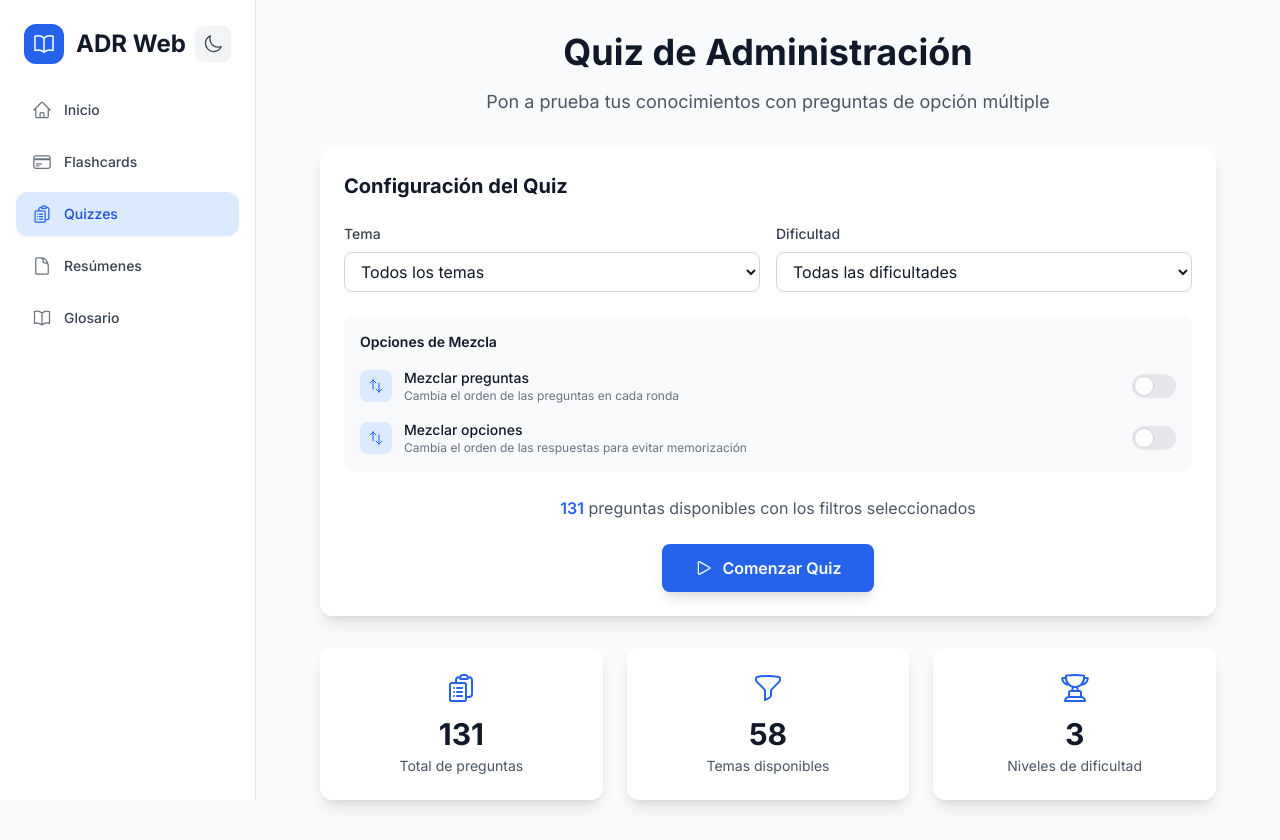
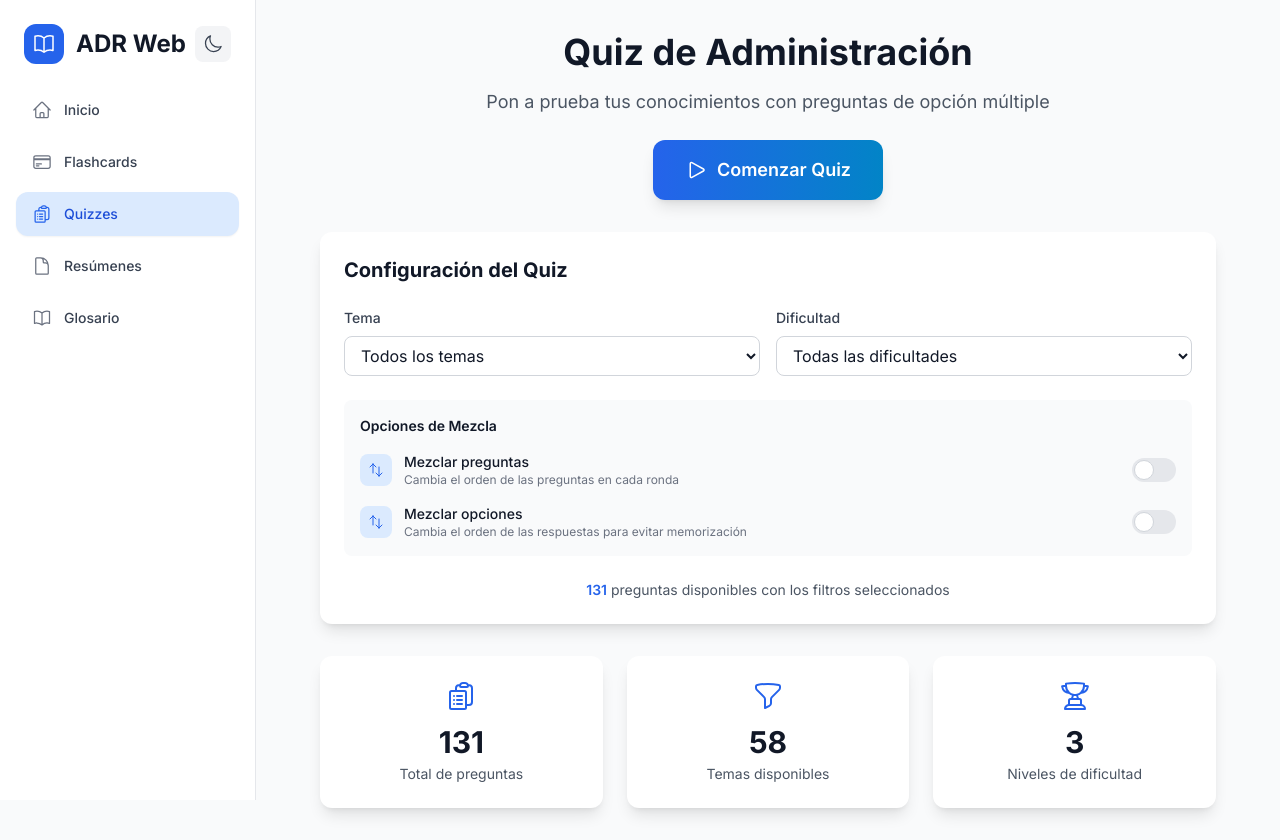
Before and after one commit to brahianf1/adr-web, a React (Vite) app: page /quizzes in a window 1280 px wide. Built offline with nearby package versions, Linux system fonts and the light colour scheme.

Commit message:
feat: add start quiz button with improved styling and accessibility

```diff
--- a/src/pages/Quizzes.jsx
+++ b/src/pages/Quizzes.jsx
@@ -484,9 +484,21 @@ const Quizzes = () => {
           <h1 className="text-3xl lg:text-4xl font-bold text-gray-900 dark:text-white mb-4">
             Quiz de Administración
           </h1>
-          <p className="text-gray-600 dark:text-gray-400 text-lg">
+          <p className="text-gray-600 dark:text-gray-400 text-lg mb-6">
             Pon a prueba tus conocimientos con preguntas de opción múltiple
           </p>
+
+          {/* Start Quiz Button */}
+          <div className="flex justify-center">
+            <button
+              onClick={startQuiz}
+              disabled={filteredQuizzes.length === 0}
+              className="px-8 py-4 bg-gradient-to-r from-primary-600 to-secondary-600 text-white text-lg font-semibold rounded-xl shadow-lg hover:shadow-xl transition-all duration-200 transform hover:scale-105 disabled:opacity-50 disabled:cursor-not-allowed disabled:transform-none flex items-center space-x-2"
+            >
+              <PlayIcon className="w-6 h-6" />
+              <span>Comenzar Quiz</span>
+            </button>
+          </div>
         </motion.div>
 
         {/* Filters */}
@@ -597,20 +609,11 @@ const Quizzes = () => {
           </div>
 
           <div className="text-center">
-            <p className="text-gray-600 dark:text-gray-400 mb-6">
+            <p className="text-sm text-gray-600 dark:text-gray-400">
               <span className="font-semibold text-primary-600 dark:text-primary-400">
                 {filteredQuizzes.length}
               </span> preguntas disponibles con los filtros seleccionados
             </p>
-
-            <button
-              onClick={startQuiz}
-              disabled={filteredQuizzes.length === 0}
-              className="btn-primary disabled:opacity-50 disabled:cursor-not-allowed flex items-center justify-center space-x-2 mx-auto px-8 py-3 text-base font-semibold shadow-lg hover:shadow-xl transition-all duration-200"
-            >
-              <PlayIcon className="w-5 h-5" />
-              <span>Comenzar Quiz</span>
-            </button>
           </div>
         </motion.div>
 
```
